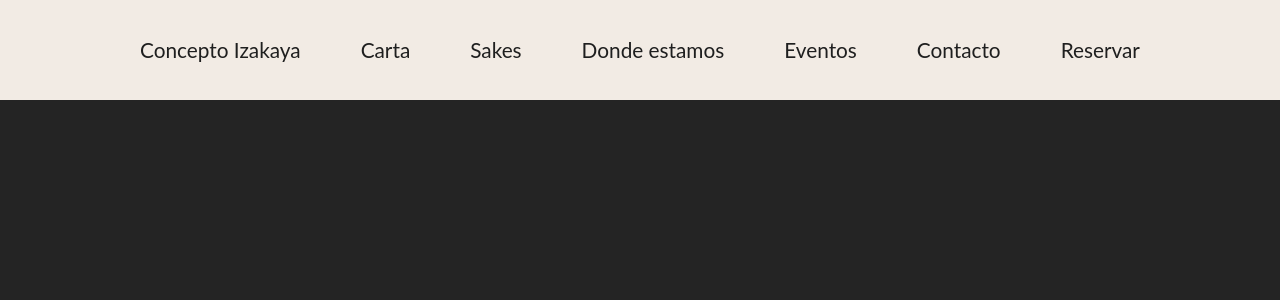
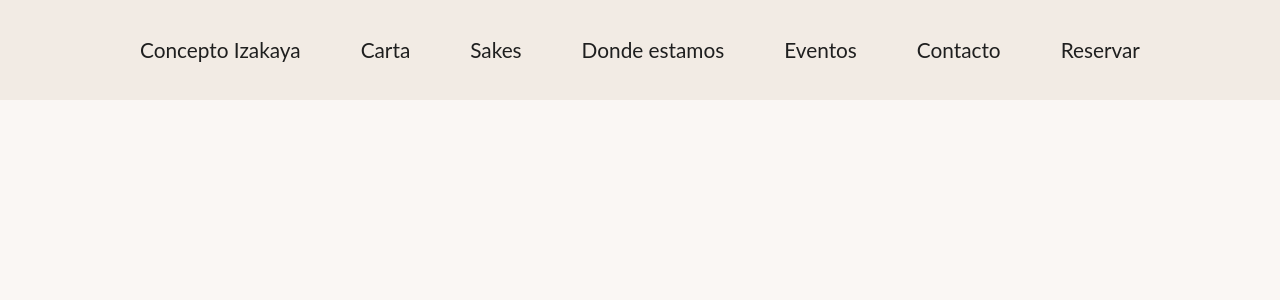
Before and after one commit to keihachimaru/Shuwa, a React (Vite) app in the folder frontend/: page / in a window 1280 px wide. Shown: the top 300 px of the page. Built offline with nearby package versions, Linux system fonts and the light colour scheme.

Commit message:
feat: made only light mode

```diff
--- a/frontend/src/index.css
+++ b/frontend/src/index.css
@@ -3,9 +3,8 @@
   line-height: 1.5;
   font-weight: 400;
 
-  color-scheme: light dark;
-  color: rgba(255, 255, 255, 0.87);
-  background-color: #242424;
+  color: #213547;
+  background-color: var(--color-bg-primary);
 
   font-synthesis: none;
   text-rendering: optimizeLegibility;
@@ -58,19 +57,3 @@
     --text-size-b: 1.8em;
   }
 }
-
-@media (prefers-color-scheme: dark) {
-  :root {
-    color: #213547;
-    background-color: var(--color-bg-primary);
-  }
-  a:hover {
-    color: #747bff;
-  }
-  button {
-    background-color: transparent;
-  }
-}
-::-webkit-scrollbar {
-  display: none;
-}
```
